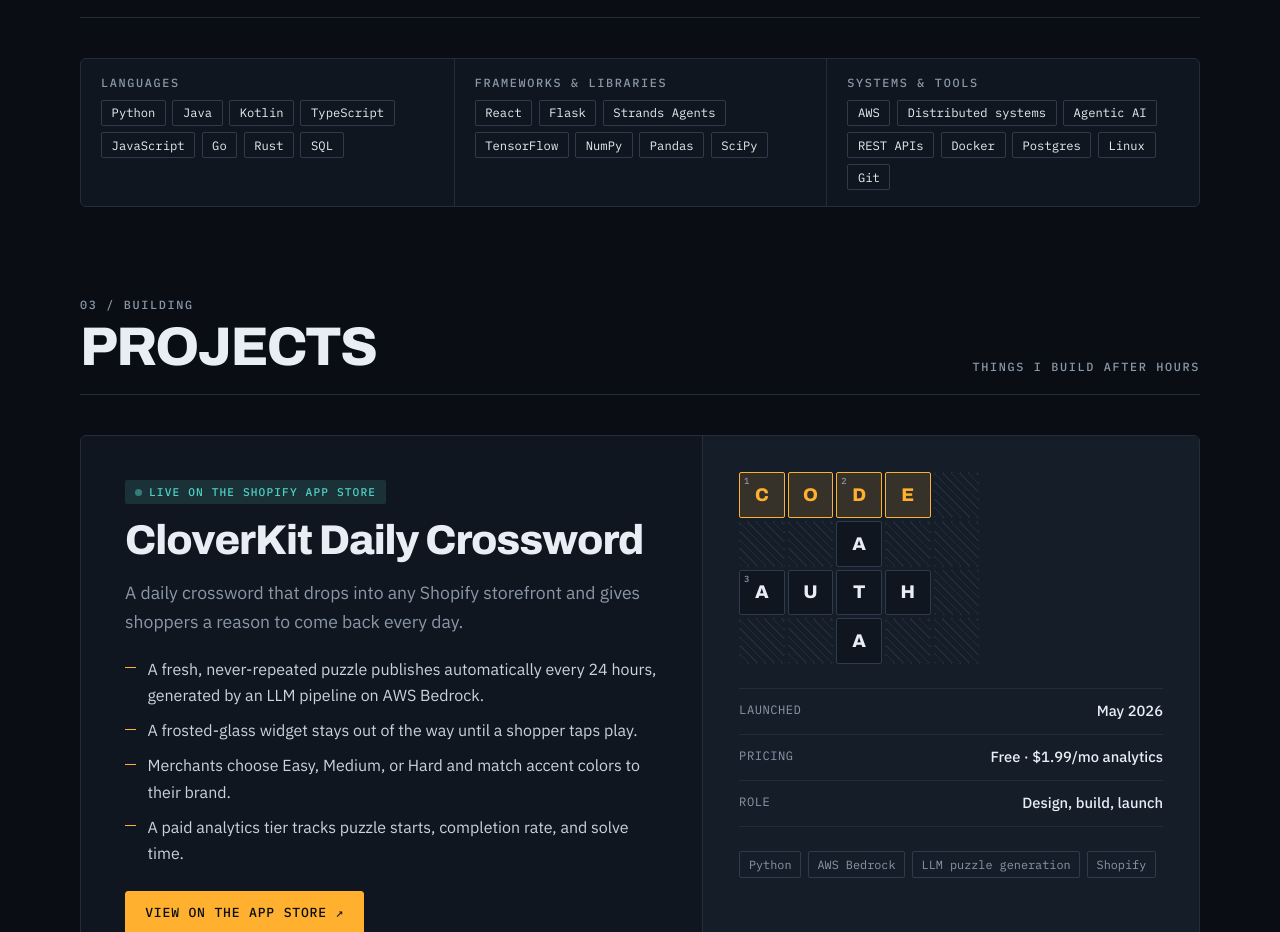
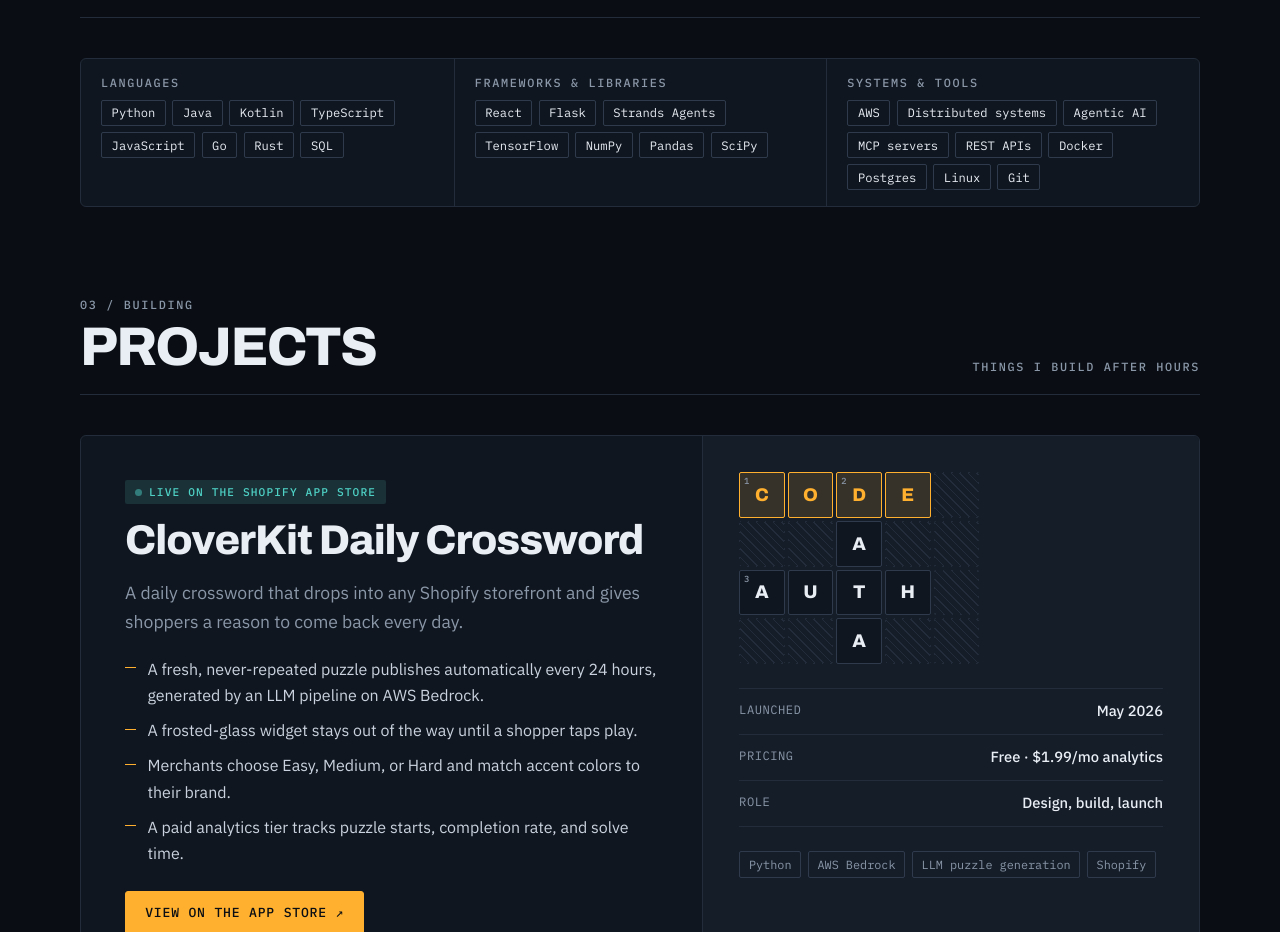
Before and after one commit to AlexKingsland/AlexKingsland.github.io, a plain HTML site: page index.html in a window 1280 px wide. Shown: the part 2867-3799 px from the top of the page. Drawn offline with Linux system fonts and the light colour scheme.

Commit message:
Add skill

```diff
--- a/index.html
+++ b/index.html
@@ -423,7 +423,7 @@
     <div class="skills-strip" aria-label="Skills">
       <div class="skillgroup"><p class="eyebrow">Languages</p><div class="chips"><span>Python</span><span>Java</span><span>Kotlin</span><span>TypeScript</span><span>JavaScript</span><span>Go</span><span>Rust</span><span>SQL</span></div></div>
       <div class="skillgroup"><p class="eyebrow">Frameworks &amp; libraries</p><div class="chips"><span>React</span><span>Flask</span><span>Strands Agents</span><span>TensorFlow</span><span>NumPy</span><span>Pandas</span><span>SciPy</span></div></div>
-      <div class="skillgroup"><p class="eyebrow">Systems &amp; tools</p><div class="chips"><span>AWS</span><span>Distributed systems</span><span>Agentic AI</span><span>REST APIs</span><span>Docker</span><span>Postgres</span><span>Linux</span><span>Git</span></div></div>
+      <div class="skillgroup"><p class="eyebrow">Systems &amp; tools</p><div class="chips"><span>AWS</span><span>Distributed systems</span><span>Agentic AI</span><span>MCP servers</span><span>REST APIs</span><span>Docker</span><span>Postgres</span><span>Linux</span><span>Git</span></div></div>
     </div>
   </section>
 
```
